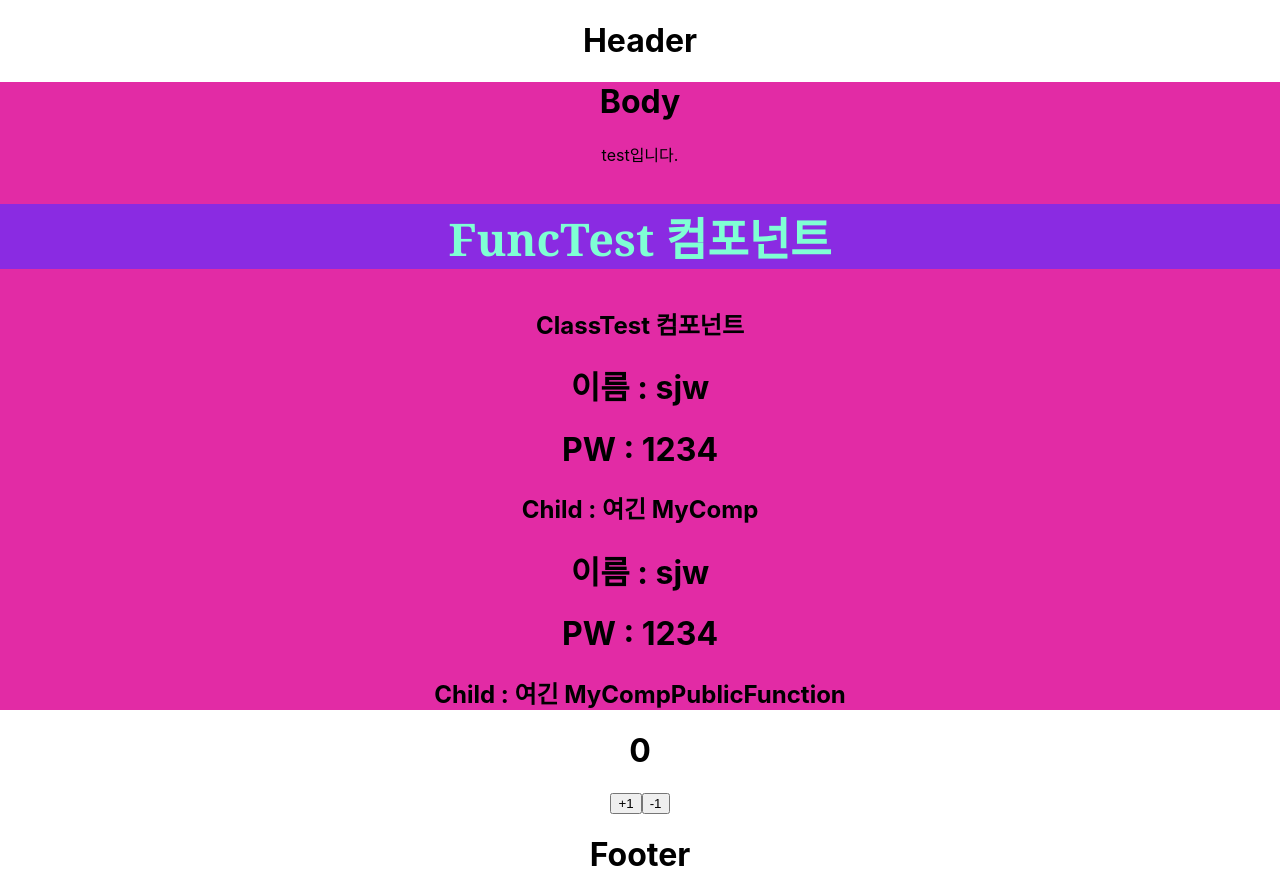
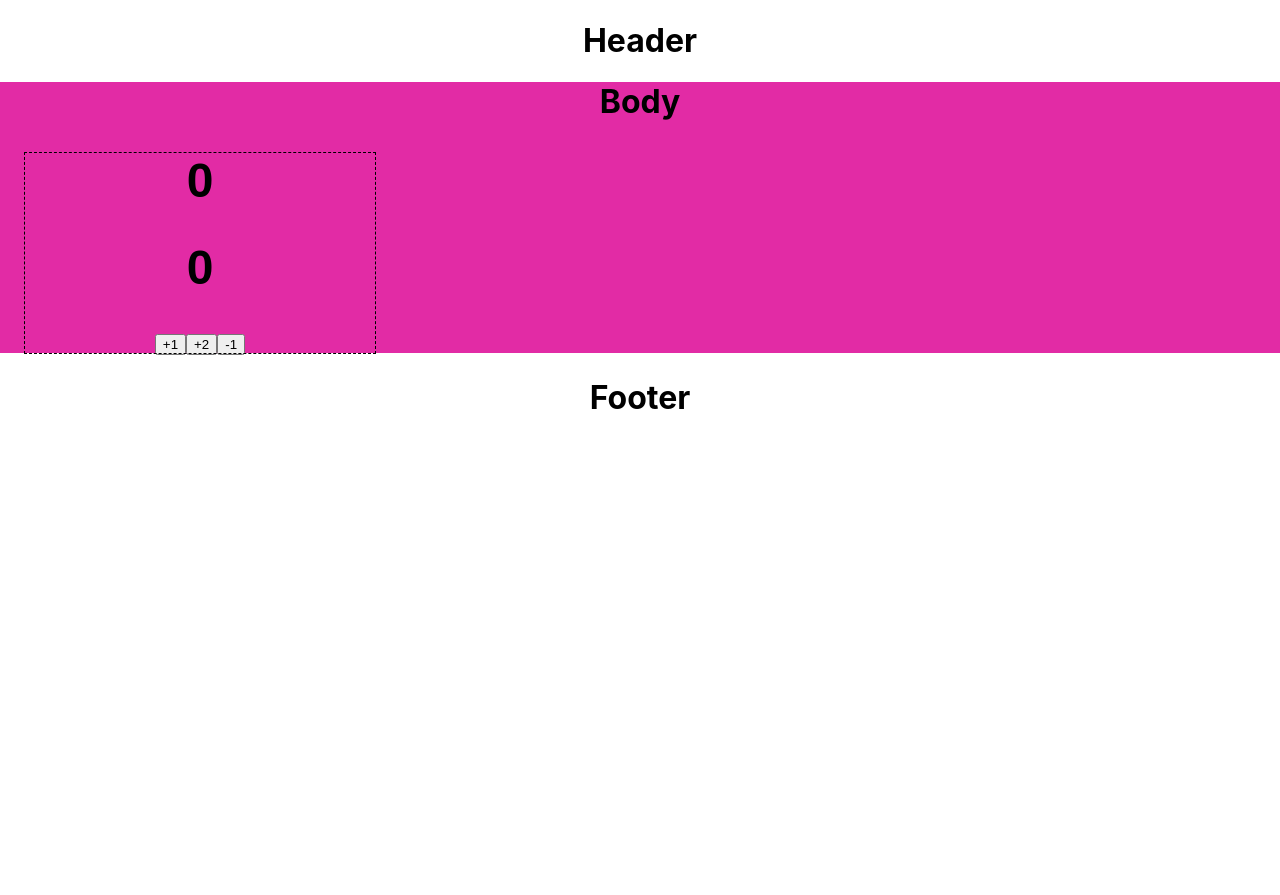
Before and after one commit to jurwon/ReactPractice, a React (Create React App) app in the folder ch3-test/: page / in a window 1280 px wide. After the commit the page ends 800 px from the top, so only its background shows below. Built offline with nearby package versions, Linux system fonts and the light colour scheme.

Commit message:
state의 값이 2씩 증가

```diff
--- a/ch3-test/src/App.js
+++ b/ch3-test/src/App.js
@@ -3,14 +3,12 @@ import "./App.css";
 import Header from "./Component/Header";
 import Footer from "./Component/Footer";
 import Body from "./Component/Body";
-import Count from "./Component/Count";
 
 function App() {
   return (
     <div className="App">
       <Header />
       <Body />
-      <Count />
       <Footer />
     </div>
   );
--- a/ch3-test/src/CSS/test.css
+++ b/ch3-test/src/CSS/test.css
@@ -7,3 +7,12 @@
 .body {
   background-color: rgb(226, 43, 165);
 }
+.count {
+  font-family: arial;
+  font-size: 24px;
+  margin: 25px;
+  width: 350px;
+  height: 200px;
+  outline: dashed 1px black;
+  text-align: center;
+}
--- a/ch3-test/src/Component/Body.js
+++ b/ch3-test/src/Component/Body.js
@@ -6,24 +6,27 @@ import "../CSS/test.css";
 
 import MyComp from "./MyComp";
 import MyCompPublicFunction from "./MyCompPublicFunction";
+import Count from "./Count";
 
 const Body = () => {
   return (
     <div className="body">
       <h1>Body</h1>
-      <Test />
-      <FuncTest />
-      <ClassTest />
+      {/* <Test /> */}
+      {/* <FuncTest /> */}
+      {/* <ClassTest /> */}
 
       {/* 자식컴포넌트에게 props.name전달 */}
       {/* <MyComp name="sjw" pw="1234" /> */}
-      <MyComp name="sjw" pw="1234">
+      {/* <MyComp name="sjw" pw="1234">
         여긴 MyComp
-      </MyComp>
+      </MyComp> */}
 
-      <MyCompPublicFunction name="sjw" pw="1234">
+      {/* <MyCompPublicFunction name="sjw" pw="1234">
         여긴 MyCompPublicFunction
-      </MyCompPublicFunction>
+      </MyCompPublicFunction> */}
+
+      <Count />
     </div>
   );
 };
--- a/ch3-test/src/Component/Count.js
+++ b/ch3-test/src/Component/Count.js
@@ -12,14 +12,17 @@ class Count extends Component {
     //state , 초깃값 설정.
     this.state = {
       number: 0,
+      anotherNumber: 0,
     };
   }
   render() {
     //비구조화 할당
-    const { number } = this.state;
+    const { number, anotherNumber } = this.state;
     return (
-      <div>
+      <div className="count">
         <h1>{number}</h1>
+        <h1>{anotherNumber}</h1>
+
         <button
           // onClick 의 값으로 함수를 사용
           onClick={() => {
@@ -28,6 +31,16 @@ class Count extends Component {
         >
           {" "}
           +1{" "}
+        </button>
+
+        <button
+          // onClick 의 값으로 함수를 사용
+          onClick={() => {
+            this.setState({ number: number + 2 });
+          }}
+        >
+          {" "}
+          +2{" "}
         </button>
 
         <button
```
